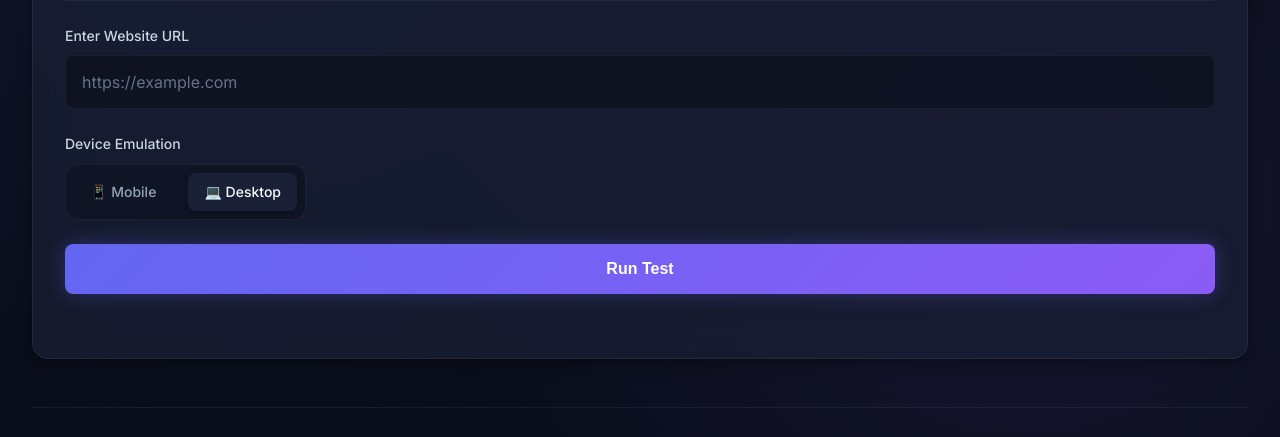
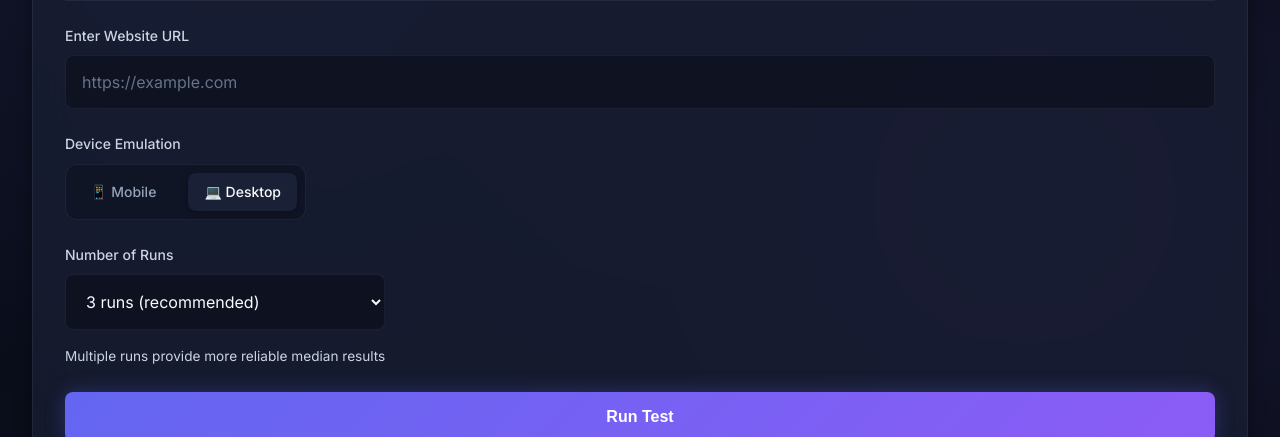
Before and after one commit to DeNNiiInc/Web-Page-Performance-Test, a website: page index.html in a window 1280 px wide. Shown: the part 362-799 px from the top of the page. Drawn offline with Linux system fonts and the light colour scheme; no server answers.

Commit message:
Phase C.3 - Add multi-run frontend UI (dropdown, progress, polling)

```diff
--- a/index.html
+++ b/index.html
@@ -63,11 +63,35 @@
                         </div>
                     </div>
 
+                    <div class="form-row">
+                        <div class="form-group">
+                            <label class="form-label">Number of Runs</label>
+                            <select id="run-count" class="form-input">
+                                <option value="1">1 run (fastest)</option>
+                                <option value="3" selected>3 runs (recommended)</option>
+                                <option value="5">5 runs (good reliability)</option>
+                                <option value="10">10 runs (best reliability)</option>
+                            </select>
+                            <p style="font-size: 0.85rem; color: var(--color-text-secondary); margin-top: 0.5rem;">
+                                Multiple runs provide more reliable median results
+                            </p>
+                        </div>
+                    </div>
+
                     <button id="run-btn" class="btn-primary">
                         <span>Run Test</span>
                         <div id="loading-spinner" class="loading-spinner" style="display: none;"></div>
                     </button>
                     <p id="error-msg" style="color: var(--color-accent-danger); display: none;"></p>
+
+                    <!-- Multi-Run Progress -->
+                    <div id="multi-run-progress" style="display: none; margin-top: 1.5rem;">
+                        <h4 style="color: var(--color-text-primary);">Running Tests...</h4>
+                        <div style="background: var(--color-bg-tertiary); border-radius: 8px; overflow: hidden; height: 30px; margin: 1rem 0;">
+                            <div id="progress-fill" style="height: 100%; background: var(--color-accent); width: 0%; transition: width 0.3s ease;"></div>
+                        </div>
+                        <p id="progress-text" style="text-align: center; color: var(--color-text-secondary);"></p>
+                    </div>
                 </div>
 
                 <!-- Live Results -->
```
